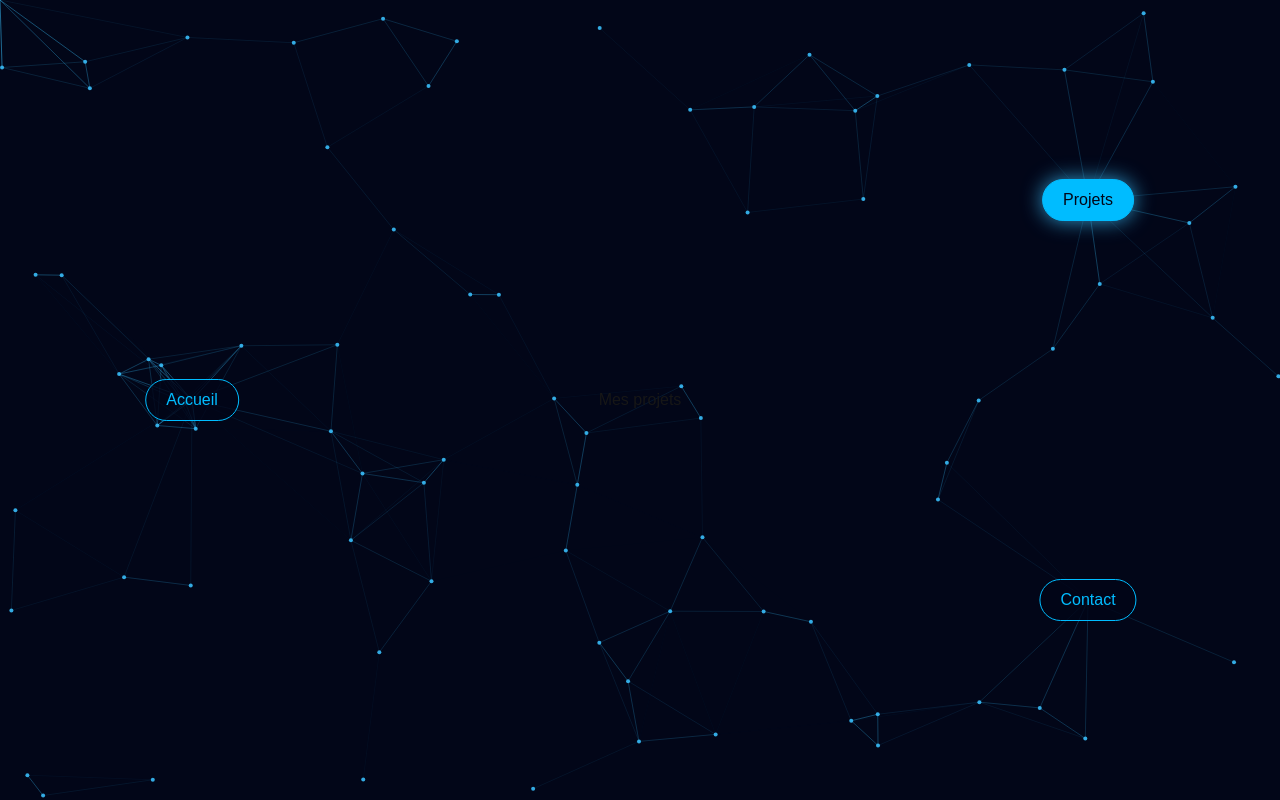
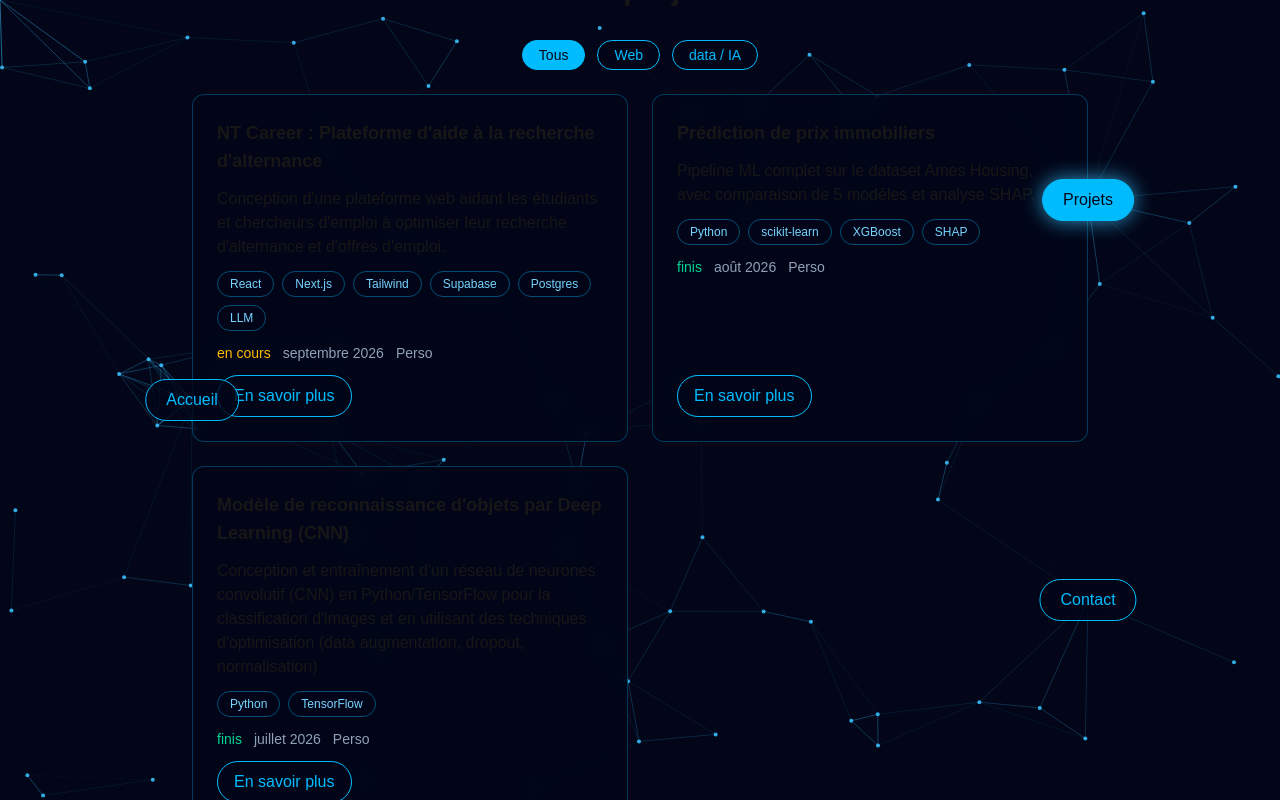
Before and after one commit to GriadeDev/portfolio, a Next.js app: page / in a window 1280 px wide. Both pictures are taken after a click on the button "Projets". Built offline with nearby package versions, Linux system fonts and the light colour scheme.

Commit message:
Rajouts des filtres

```diff
--- a/components/Project.tsx
+++ b/components/Project.tsx
@@ -1,14 +1,39 @@
+"use client";
+
+import { useState } from "react";
 import Slide from "@/components/Slide";
+import { PROJETS, Categorie, LABELS_CATEGORIE } from "@/lib/projets"
+import ProjectCard  from "@/components/ProjectCard";
 
 type ProjectProps = {
     title: string;
 }
 
 
+
 export default function Project({title}: ProjectProps) {
+  const [filtre, setFiltre] = useState<Categorie | "tous">("tous");
+  const projetsFiltres = filtre === "tous" ? PROJETS : PROJETS.filter((projet) => projet.categories.includes(filtre))
+  const FILTRES: (Categorie | "tous")[] = ["tous", "web", "data-ia"];
   return (
     <Slide>
-      <h2>{title}</h2>
+      <h2 className="mb-8 text-3xl font-bold">{title}</h2>
+      <div className="flex gap-3 mb-6">
+        {FILTRES.map((cat) => (
+        <button
+          key={cat}
+          className={`rounded-full border border-sky-400 px-4 py-1 text-sm transition ${filtre === cat ? "bg-sky-400 text-slate-950" : "bg-slate-950/80 text-sky-400"}`}
+          onClick={() => setFiltre(cat)}
+        >
+          {cat === "tous" ? "Tous" : LABELS_CATEGORIE[cat]}
+        </button>
+        ))}
+      </div>
+      <div className="grid grid-cols-2 gap-6 w-full max-w-4xl">
+        {projetsFiltres.map((projet) => (
+          <ProjectCard key={projet.id} projet={projet}/>
+        ))}
+      </div>
     </Slide>
   );
 }
--- /dev/null
+++ b/components/ProjectCard.tsx
@@ -0,0 +1,25 @@
+import { Projet, LABELS_CONTEXTE, formaterDate } from "@/lib/projets"
+
+type ProjectCardProps = {
+    projet : Projet;
+}
+
+export default function ProjectCard({projet}:ProjectCardProps){
+    return(
+        <div className="flex flex-col gap-3 rounded-xl border border-sky-400/30 bg-slate-950/80 p-6 backdrop-blur">
+            <h3 className="text-lg font-semibold">{projet.titre}</h3>
+            <p>{projet.description}</p>
+            <div className="flex flex-wrap gap-2">
+                {projet.tags.map((tag) => (
+                <span className="rounded-full border border-sky-400/40 px-3 py-1 text-xs text-sky-300" key={tag}>{tag}</span>
+                ))}
+            </div>
+            <div className="flex gap-3 text-sm text-slate-400">
+                {projet.dateFin ? <p className="text-emerald-400">finis</p> : <p className="text-amber-400">en cours</p> }
+                <p>{formaterDate(projet.dateDebut)}</p>
+                <p>{LABELS_CONTEXTE[projet.contexte]}</p>
+            </div>
+            <button className="mt-auto rounded-full border border-sky-400 px-4 py-2 text-sky-400 self-start">En savoir plus</button>
+        </div>
+    );
+}
--- a/lib/projets.ts
+++ b/lib/projets.ts
@@ -1,5 +1,15 @@
 export type Categorie = "web" | "data-ia";
 export type Contexte = "ecole" | "perso" | "entreprise";
+
+
+
+
+export function formaterDate(date: string) {
+  return new Date(date).toLocaleDateString("fr-FR", {
+    month: "long",
+    year: "numeric",
+  });
+}
 
 export type Projet = {
   id: string;
@@ -11,6 +21,17 @@ export type Projet = {
   dateDebut: string;
   dateFin?: string;
   contexte: Contexte;
+};
+
+export const LABELS_CONTEXTE: Record<Contexte, string> = {
+  ecole: "École",
+  perso: "Perso",
+  entreprise: "Entreprise",
+};
+
+export const LABELS_CATEGORIE: Record<Categorie, string> = {
+  "data-ia": "data / IA",
+  web: "Web",
 };
 
 export const PROJETS: Projet[] = [
```
